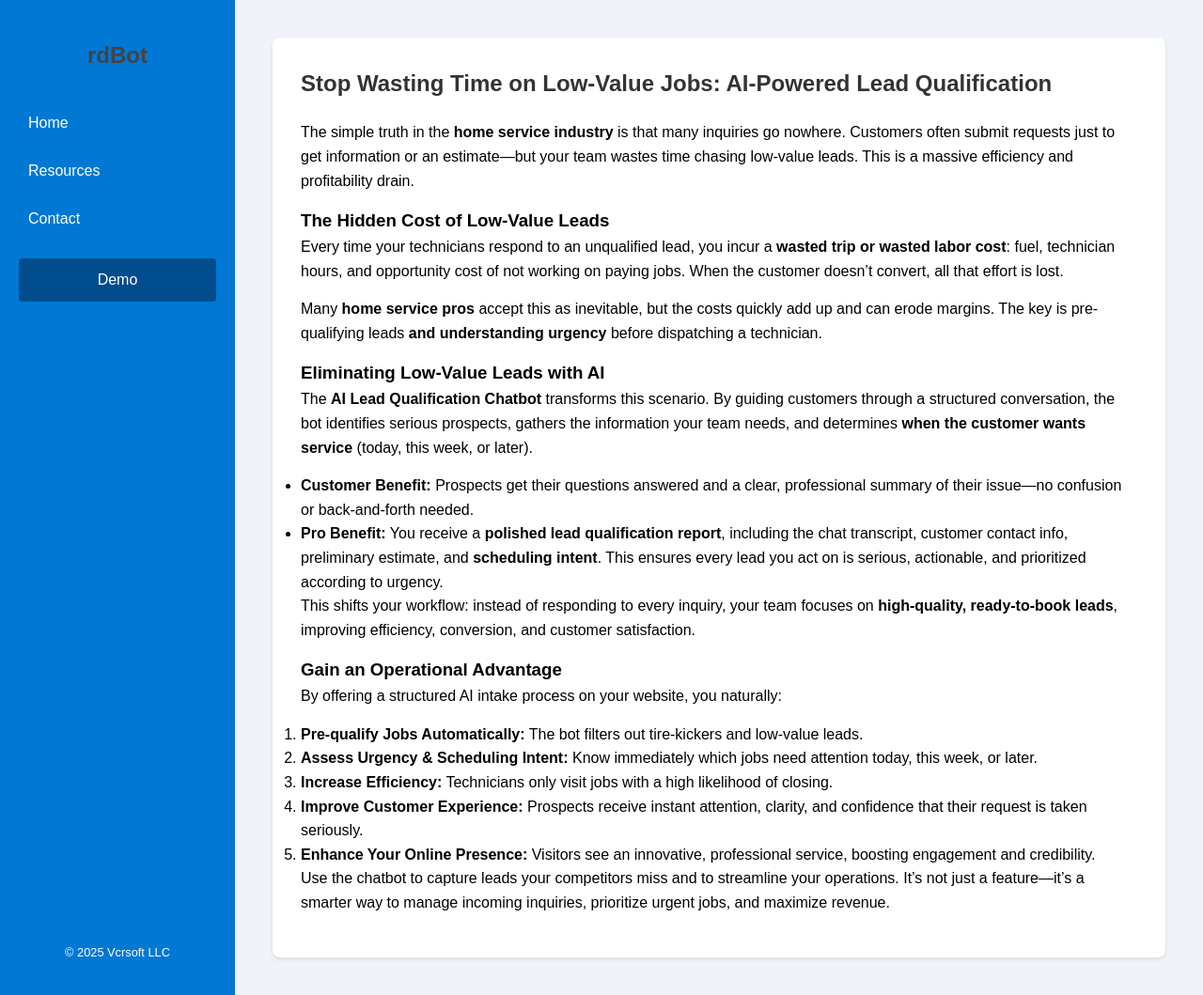
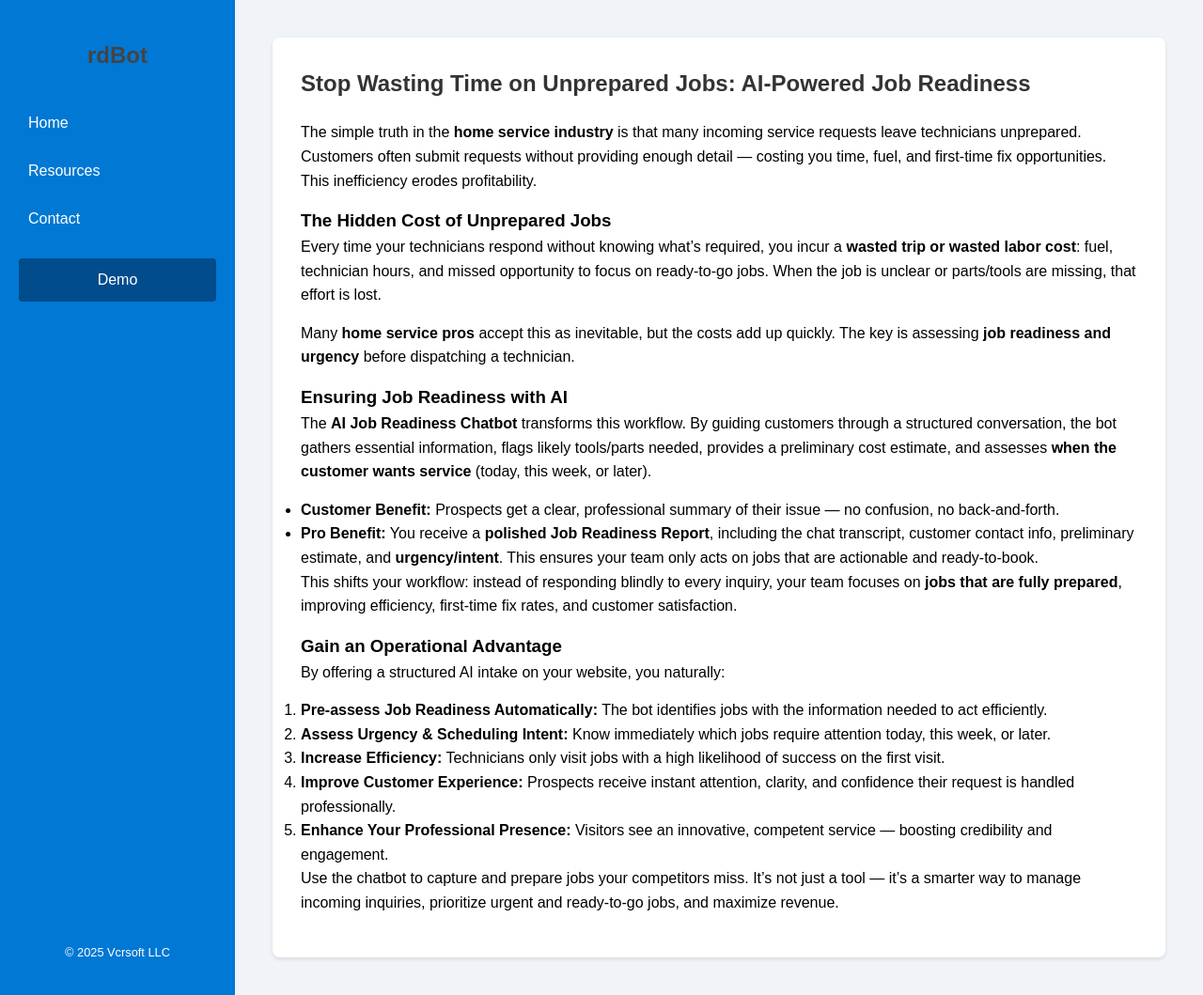
Before and after one commit to vcrsoft/vcrsoft.github.io, a Jekyll site: the page built from _resources/wastedTime.md, in a window 1280 px wide and 1059 px high. Shown: the whole window at 94% size. Built offline with Jekyll 4.4.1, drawn with Linux system fonts in a browser that asks for light colours.

Commit message:
Revise content for AI-Powered Job Readiness
Updated the content to focus on AI-powered job readiness instead of lead qualification. Revised benefits and operational advantages to reflect the new focus on ensuring job preparedness.

```diff
--- a/_resources/wastedTime.md
+++ b/_resources/wastedTime.md
@@ -1,34 +1,34 @@
 ---
 layout: resource
-title: "Stop Wasting Time on Low-Value Jobs: AI-Powered Lead Qualification"
-excerpt: "Learn how the AI Lead Qualification Chatbot filters out low-value inquiries, pre-qualifies serious leads, and ensures every dispatched job has a high likelihood of closing."
+title: "Stop Wasting Time on Unprepared Jobs: AI-Powered Job Readiness"
+excerpt: "Learn how the AI Job Readiness Chatbot ensures every incoming request is actionable, helps your team prioritize ready-to-book jobs, and reduces wasted trips."
 ---
 
-The simple truth in the **home service industry** is that many inquiries go nowhere. Customers often submit requests just to get information or an estimate—but your team wastes time chasing low-value leads. This is a massive efficiency and profitability drain.
+The simple truth in the **home service industry** is that many incoming service requests leave technicians unprepared. Customers often submit requests without providing enough detail — costing you time, fuel, and first-time fix opportunities. This inefficiency erodes profitability.
 
-### The Hidden Cost of Low-Value Leads
+### The Hidden Cost of Unprepared Jobs
 
-Every time your technicians respond to an unqualified lead, you incur a **wasted trip or wasted labor cost**: fuel, technician hours, and opportunity cost of not working on paying jobs. When the customer doesn’t convert, all that effort is lost.
+Every time your technicians respond without knowing what’s required, you incur a **wasted trip or wasted labor cost**: fuel, technician hours, and missed opportunity to focus on ready-to-go jobs. When the job is unclear or parts/tools are missing, that effort is lost.
 
-Many **home service pros** accept this as inevitable, but the costs quickly add up and can erode margins. The key is pre-qualifying leads **and understanding urgency** before dispatching a technician.
+Many **home service pros** accept this as inevitable, but the costs add up quickly. The key is assessing **job readiness and urgency** before dispatching a technician.
 
-### Eliminating Low-Value Leads with AI
+### Ensuring Job Readiness with AI
 
-The **AI Lead Qualification Chatbot** transforms this scenario. By guiding customers through a structured conversation, the bot identifies serious prospects, gathers the information your team needs, and determines **when the customer wants service** (today, this week, or later).
+The **AI Job Readiness Chatbot** transforms this workflow. By guiding customers through a structured conversation, the bot gathers essential information, flags likely tools/parts needed, provides a preliminary cost estimate, and assesses **when the customer wants service** (today, this week, or later).
 
-* **Customer Benefit:** Prospects get their questions answered and a clear, professional summary of their issue—no confusion or back-and-forth needed.
-* **Pro Benefit:** You receive a **polished lead qualification report**, including the chat transcript, customer contact info, preliminary estimate, and **scheduling intent**. This ensures every lead you act on is serious, actionable, and prioritized according to urgency.
+* **Customer Benefit:** Prospects get a clear, professional summary of their issue — no confusion, no back-and-forth.
+* **Pro Benefit:** You receive a **polished Job Readiness Report**, including the chat transcript, customer contact info, preliminary estimate, and **urgency/intent**. This ensures your team only acts on jobs that are actionable and ready-to-book.
 
-This shifts your workflow: instead of responding to every inquiry, your team focuses on **high-quality, ready-to-book leads**, improving efficiency, conversion, and customer satisfaction.
+This shifts your workflow: instead of responding blindly to every inquiry, your team focuses on **jobs that are fully prepared**, improving efficiency, first-time fix rates, and customer satisfaction.
 
 ### Gain an Operational Advantage
 
-By offering a structured AI intake process on your website, you naturally:
+By offering a structured AI intake on your website, you naturally:
 
-1. **Pre-qualify Jobs Automatically:** The bot filters out tire-kickers and low-value leads.
-2. **Assess Urgency & Scheduling Intent:** Know immediately which jobs need attention today, this week, or later.
-3. **Increase Efficiency:** Technicians only visit jobs with a high likelihood of closing.
-4. **Improve Customer Experience:** Prospects receive instant attention, clarity, and confidence that their request is taken seriously.
-5. **Enhance Your Online Presence:** Visitors see an innovative, professional service, boosting engagement and credibility.
+1. **Pre-assess Job Readiness Automatically:** The bot identifies jobs with the information needed to act efficiently.
+2. **Assess Urgency & Scheduling Intent:** Know immediately which jobs require attention today, this week, or later.
+3. **Increase Efficiency:** Technicians only visit jobs with a high likelihood of success on the first visit.
+4. **Improve Customer Experience:** Prospects receive instant attention, clarity, and confidence their request is handled professionally.
+5. **Enhance Your Professional Presence:** Visitors see an innovative, competent service — boosting credibility and engagement.
 
-Use the chatbot to capture leads your competitors miss and to streamline your operations. It’s not just a feature—it’s a smarter way to manage incoming inquiries, prioritize urgent jobs, and maximize revenue.
+Use the chatbot to capture and prepare jobs your competitors miss. It’s not just a tool — it’s a smarter way to manage incoming inquiries, prioritize urgent and ready-to-go jobs, and maximize revenue.
```
